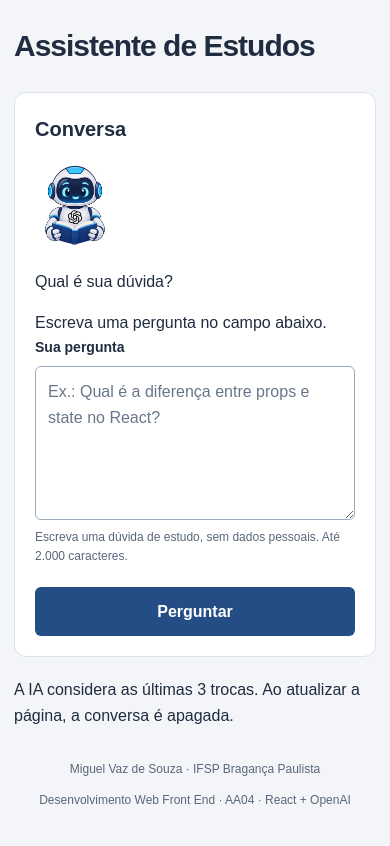
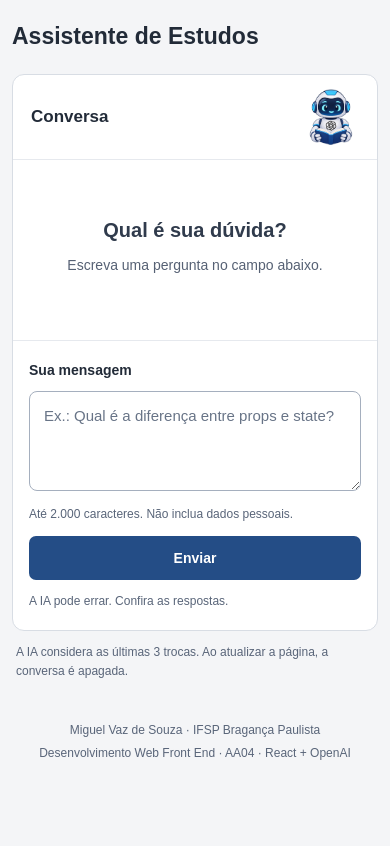
Before and after one commit to miguelvzs/assistente-estudos, a React (Vite) app: page / in a window 390 px wide. Shown: the top 846 px of the page. Built offline with nearby package versions, Linux system fonts and the light colour scheme; the HTML template or start-up script is replaced by a standard one.

Commit message:
style(chat): organiza conversa e formulario responsivo

```diff
--- a/src/App.css
+++ b/src/App.css
@@ -1,30 +1,47 @@
-/* CSS global, como na Aula 03. Sem biblioteca de estilos. */
+/* CSS global: organização visual sem biblioteca de interface. */
 * { box-sizing: border-box; }
-body { margin: 0; background: #f3f5f8; color: #202c40; font-family: Arial, Helvetica, sans-serif; line-height: 1.6; }
-.pagina { width: calc(100% - 40px); max-width: 760px; margin: 48px auto; }
-.cabecalho { margin-bottom: 28px; }
-.disciplina { color: #365783; font-size: 12px; font-weight: bold; letter-spacing: 1px; }
-h1 { font-size: 36px; line-height: 1.2; margin: 12px 0; letter-spacing: -1px; }
-.introducao { color: #536176; max-width: 580px; margin: 0; }
-.painel { background: #fff; border: 1px solid #dce2eb; border-radius: 12px; padding: 28px; margin-bottom: 20px; }
-h2 { margin: 0 0 20px; font-size: 20px; }
-label { display: block; font-size: 14px; font-weight: bold; margin-bottom: 8px; }
-textarea { display: block; width: 100%; min-height: 140px; resize: vertical; border: 1px solid #9caabd; border-radius: 6px; padding: 12px; font: inherit; color: #202c40; background: #fff; }
-textarea::placeholder { color: #68768a; }
-textarea:focus-visible, button:focus-visible { outline: 3px solid #7ca7e5; outline-offset: 3px; }
-.ajuda { font-size: 12px; color: #59677a; margin: 8px 0 20px; }
-button { border: 0; border-radius: 6px; padding: 12px 24px; background: #244d86; color: #fff; font: inherit; font-weight: bold; cursor: pointer; min-width: 140px; }
+body { margin: 0; background: #f4f5f7; color: #222b38; font-family: Arial, Helvetica, sans-serif; line-height: 1.6; }
+.pagina { width: calc(100% - 48px); max-width: 880px; margin: 36px auto 24px; }
+.cabecalho { margin-bottom: 22px; }
+h1 { font-size: 26px; line-height: 1.3; margin: 0; }
+.painel { background: #fff; border: 1px solid #d8dde4; border-radius: 12px; overflow: hidden; }
+.topo-painel { display: flex; justify-content: space-between; align-items: center; gap: 16px; padding: 18px 28px; border-bottom: 1px solid #e6e9ee; }
+h2 { font-size: 17px; margin: 0; }
+.mascote { display: block; width: 64px; height: 64px; object-fit: contain; flex-shrink: 0; }
+.conversa { padding: 24px 28px; min-height: 210px; }
+.conversa-vazia { padding: 34px 0; text-align: center; color: #566174; }
+.conversa-vazia p { margin: 0 0 6px; color: #303b4c; font-size: 20px; font-weight: bold; }
+.conversa-vazia span { font-size: 14px; }
+.mensagem { width: fit-content; max-width: 88%; padding: 14px 18px; margin: 0 0 18px; border-radius: 10px; }
+.mensagem strong { display: block; font-size: 12px; margin-bottom: 6px; color: #465469; }
+.mensagem.user { background: #eaf1fc; margin-left: auto; }
+.mensagem.assistant { background: #f2f4f7; margin-right: auto; }
+.texto-resposta { white-space: pre-wrap; overflow-wrap: anywhere; margin: 0; font-size: 15px; }
+.estado { color: #566174; margin: 12px 0; font-size: 14px; }
+.erro { color: #912424; background: #fff2f2; border-left: 3px solid #b43838; padding: 12px 16px; margin: 12px 0; }
+.formulario { padding: 22px 28px 18px; border-top: 1px solid #e6e9ee; }
+label { display: block; font-size: 14px; font-weight: bold; margin-bottom: 10px; }
+textarea { display: block; width: 100%; min-height: 100px; resize: vertical; border: 1px solid #a5afbe; border-radius: 8px; padding: 12px 14px; font: inherit; font-size: 15px; color: #222b38; background: #fff; }
+textarea::placeholder { color: #687487; }
+textarea:focus-visible, button:focus-visible { outline: 3px solid #6a95cf; outline-offset: 3px; }
+textarea:disabled { background: #f5f6f8; }
+.acoes-formulario { display: flex; justify-content: space-between; align-items: center; gap: 20px; margin-top: 14px; }
+.ajuda { font-size: 12px; color: #596579; margin: 0; }
+button { border: 0; border-radius: 7px; padding: 10px 24px; min-height: 44px; background: #244d86; color: #fff; font: inherit; font-size: 14px; font-weight: bold; cursor: pointer; min-width: 110px; }
 button:hover:not(:disabled) { background: #163969; }
-button:disabled { background: #6a778b; cursor: wait; }
-textarea:disabled { background: #f5f6f8; }
-.estado { color: #59677a; margin: 0; }
-.texto-resposta { white-space: pre-wrap; overflow-wrap: anywhere; margin: 0; }
-.erro { color: #9c2626; background: #fff2f2; border-left: 3px solid #b43838; padding: 12px 16px; margin: 0; }
-.aviso { color: #59677a; font-size: 12px; border-top: 1px solid #e2e7ee; padding-top: 16px; margin: 24px 0 0; }
-footer { color: #59677a; text-align: center; font-size: 12px; padding: 4px 0; }
+button:disabled { background: #69788e; cursor: wait; }
+.aviso { color: #596579; font-size: 12px; margin: 12px 0 0; }
+.nota-conversa { font-size: 12px; color: #596579; margin: 12px 4px 24px; }
+footer { color: #596579; text-align: center; font-size: 12px; padding: 12px 0; }
+footer p { margin: 4px 0; }
 @media (max-width: 520px) {
-  .pagina { width: calc(100% - 28px); margin: 28px auto; }
-  h1 { font-size: 30px; }
-  .painel { padding: 20px; }
+  .pagina { width: calc(100% - 24px); margin: 22px auto 16px; }
+  h1 { font-size: 23px; }
+  .topo-painel { padding: 14px 18px; }
+  .conversa { padding: 20px 16px; min-height: 180px; }
+  .formulario { padding: 18px 16px; }
+  .mensagem { max-width: 94%; padding: 12px 14px; }
+  .acoes-formulario { flex-direction: column; align-items: stretch; gap: 12px; }
   button { width: 100%; }
+  .mascote { width: 56px; height: 56px; }
 }
--- a/src/components/FormularioPergunta.jsx
+++ b/src/components/FormularioPergunta.jsx
@@ -1,25 +1,26 @@
-// O valor e as funções vêm do App por props (Aulas 04, 07 e 08).
+// Formulário controlado: props, eventos e estado das Aulas 04, 07 e 08.
 export default function FormularioPergunta({ pergunta, aoMudar, aoEnviar, carregando }) {
   return (
-    <form onSubmit={aoEnviar}>
-      <label htmlFor="pergunta">Sua pergunta</label>
+    <form className="formulario" onSubmit={aoEnviar}>
+      <label htmlFor="pergunta">Sua mensagem</label>
       <textarea
         id="pergunta"
         name="pergunta"
-        rows="5"
+        rows="3"
         maxLength="2000"
         value={pergunta}
         onChange={aoMudar}
         disabled={carregando}
-        placeholder="Ex.: Qual é a diferença entre props e state no React?"
+        placeholder="Ex.: Qual é a diferença entre props e state?"
         aria-describedby="orientacao"
       />
-      <p id="orientacao" className="ajuda">
-        Escreva uma dúvida de estudo, sem dados pessoais. Até 2.000 caracteres.
-      </p>
-      <button type="submit" disabled={carregando}>
-        {carregando ? 'Consultando...' : 'Perguntar'}
-      </button>
+      <div className="acoes-formulario">
+        <p id="orientacao" className="ajuda">Até 2.000 caracteres. Não inclua dados pessoais.</p>
+        <button type="submit" disabled={carregando}>
+          {carregando ? 'Respondendo...' : 'Enviar'}
+        </button>
+      </div>
+      <p className="aviso">A IA pode errar. Confira as respostas.</p>
     </form>
   );
 }
```
Also changed, not shown: 3 other files (tests, documents, lock files or other folders).
